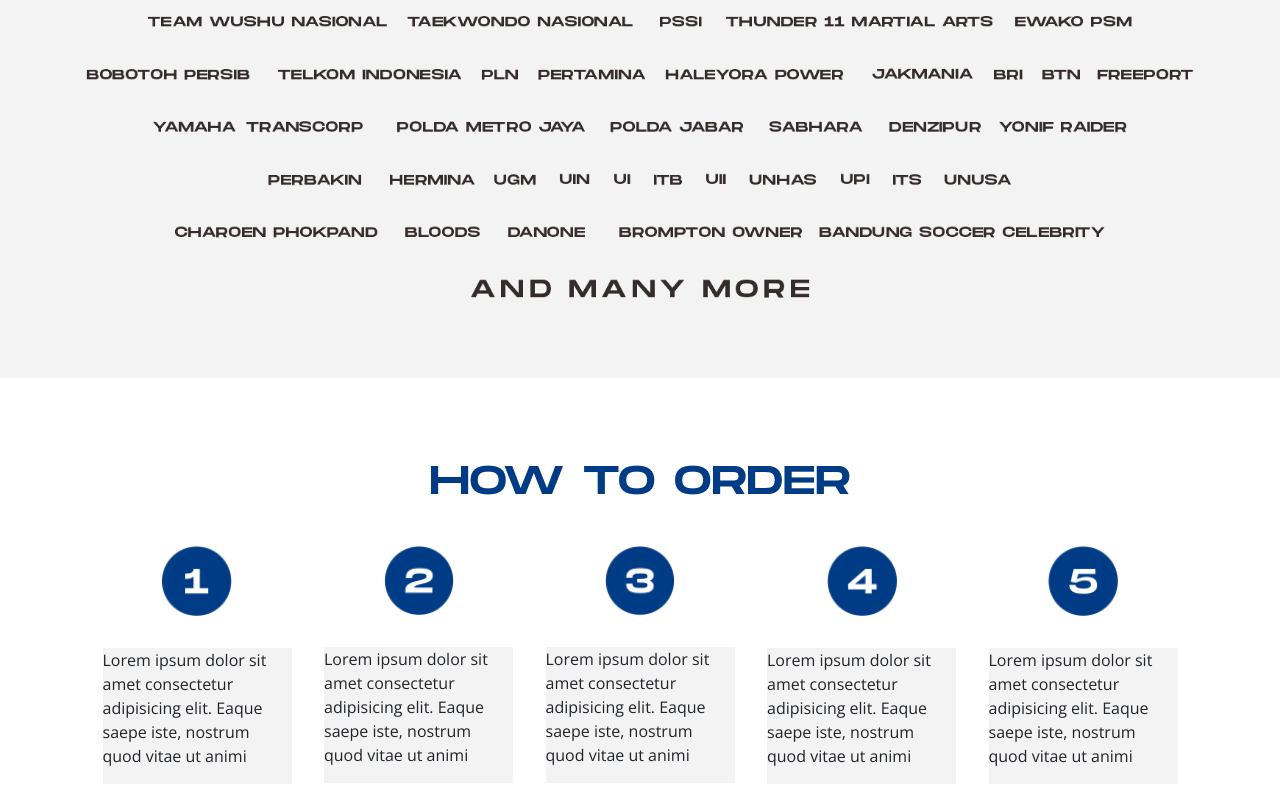
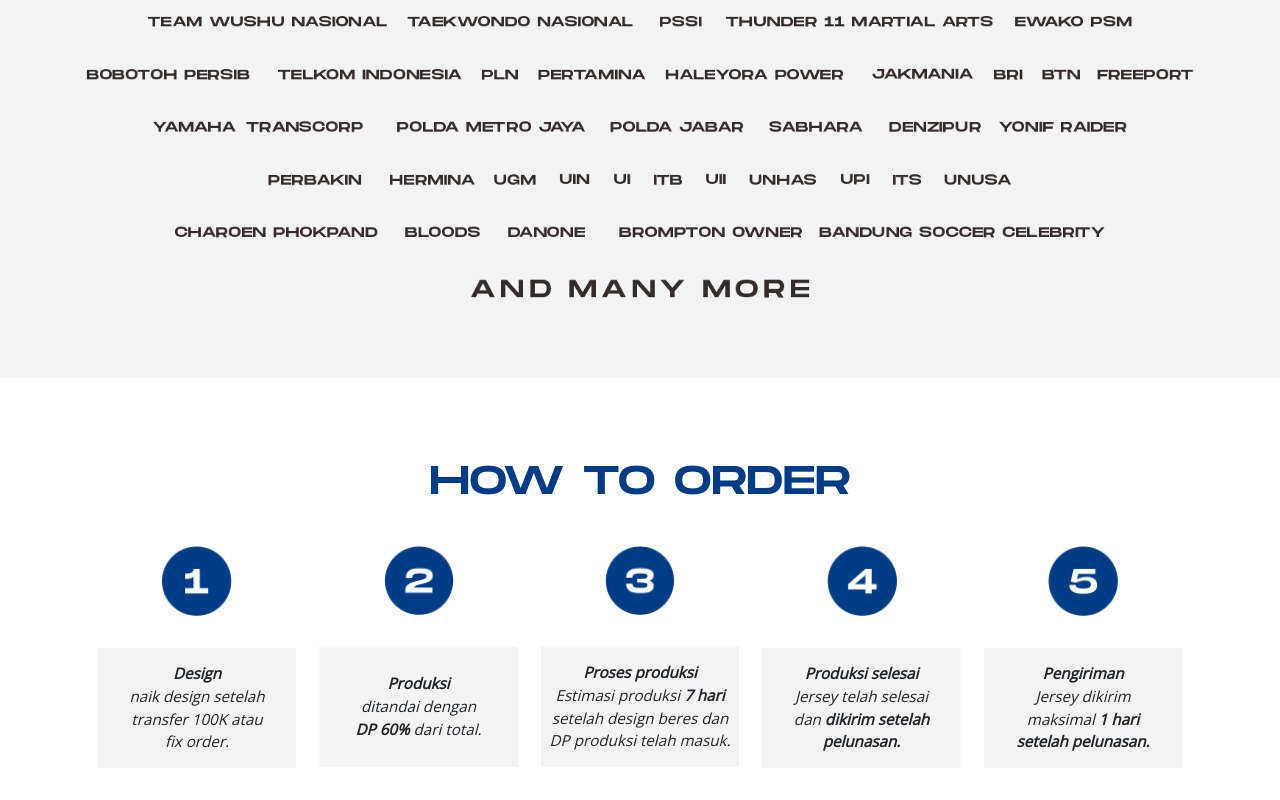
Before and after one commit to yusufsofyan/newlakars, a plain HTML site: page index.html in a window 1280 px wide. Shown: the part 3286-4086 px from the top of the page. Drawn offline with nearby package versions, Linux system fonts and the light colour scheme.

Commit message:
how to text finish

```diff
--- a/assets/css/style.css
+++ b/assets/css/style.css
@@ -358,9 +358,22 @@ section{
 }
 
 .order-body{
+  display: flex;
+  align-items: center;
+  justify-content: center;
   margin: 1rem;
   margin-top: 2rem;
   background-color: var(--abu);
+  text-align: center;
+  padding: .5rem;
+  font-style: italic;
+  font-size: .95rem;
+  height: 120px;
+  width: 90%;
+}
+
+.order-body p{
+  margin: 0;
 }
 
 /* Small devices (landscape phones, 576px and up) */
--- a/index.html
+++ b/index.html
@@ -145,7 +145,7 @@
           </div>
         </div>
         <div class="order-body">
-          <p>Lorem ipsum dolor sit amet consectetur adipisicing elit. Eaque saepe iste, nostrum quod vitae ut animi</p>
+          <p><strong>Design</strong><br>naik design setelah<br>transfer 100K atau<br>fix order.</p>
         </div>
       </div>
       <div class="order-card">
@@ -155,7 +155,7 @@
           </div>
         </div>
         <div class="order-body">
-          <p>Lorem ipsum dolor sit amet consectetur adipisicing elit. Eaque saepe iste, nostrum quod vitae ut animi</p>
+          <p><strong>Produksi</strong><br>ditandai dengan<br><strong>DP 60%</strong> dari total.</p>
         </div>
       </div>
       <div class="order-card">
@@ -165,7 +165,7 @@
           </div>
         </div>
         <div class="order-body">
-          <p>Lorem ipsum dolor sit amet consectetur adipisicing elit. Eaque saepe iste, nostrum quod vitae ut animi</p>
+          <p><strong>Proses produksi</strong><br>Estimasi produksi <strong>7 hari</strong><br>setelah design beres dan<br>DP produksi telah masuk.</p>
         </div>
       </div>
       <div class="order-card">
@@ -175,7 +175,7 @@
           </div>
         </div>
         <div class="order-body">
-          <p>Lorem ipsum dolor sit amet consectetur adipisicing elit. Eaque saepe iste, nostrum quod vitae ut animi</p>
+          <p><strong>Produksi selesai</strong><br>Jersey telah selesai<br>dan <strong>dikirim setelah<br>pelunasan.</strong></p>
         </div>
       </div>
       <div class="order-card">
@@ -185,7 +185,7 @@
           </div>
         </div>
         <div class="order-body">
-          <p>Lorem ipsum dolor sit amet consectetur adipisicing elit. Eaque saepe iste, nostrum quod vitae ut animi</p>
+          <p><strong>Pengiriman</strong><br>Jersey dikirim<br>maksimal  <strong>1 hari<br>setelah pelunasan.</strong></p>
         </div>
       </div>
     </div>
```
